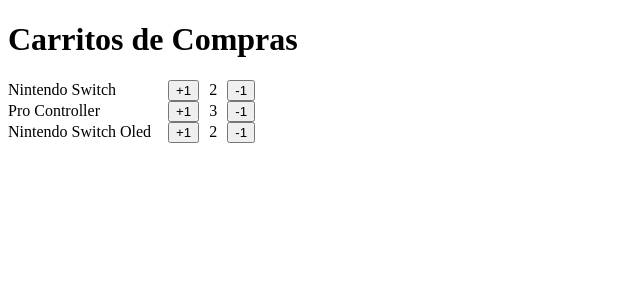
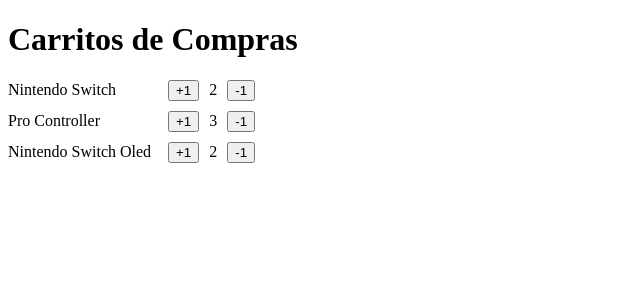
Before and after one commit to jedisonfs/curso-react, a React (Vite) app in the folder 02-first-steps/: page / in a window 1280 px wide. Shown: the top 300 px of the page, without its empty margins (0-640 px from the left). Built offline with nearby package versions, Linux system fonts and the light colour scheme.

Commit message:
[feat]: se agrega archvios css, css tradicional y modules

```diff
--- /dev/null
+++ b/02-first-steps/src/shopping-car/ItemCounter.css
@@ -0,0 +1,14 @@
+.item-row {
+    display: flex;
+    align-items: center;
+    gap: 10px;
+    margin-top: 10px;
+}
+
+.item-text {
+    width: 150px;
+}
+
+.color {
+    color: red;
+}
--- /dev/null
+++ b/02-first-steps/src/shopping-car/ItemCounter.module.css
@@ -0,0 +1,10 @@
+.item-row {
+    display: flex;
+    align-items: center;
+    gap: 10px;
+    margin-top: 10px;
+}
+
+.item-text {
+    width: 150px;
+}
--- a/02-first-steps/src/shopping-car/ItemCounter.tsx
+++ b/02-first-steps/src/shopping-car/ItemCounter.tsx
@@ -1,4 +1,8 @@
 import { useState } from "react";
+
+// import './ItemCounter.css'
+import styles from './ItemCounter.module.css'
+
 
 interface Props {
   nameConsole: string;
@@ -23,29 +27,30 @@
     if (count === 0) return
     setCount(count - 1); // setCOunt es el nombre de la vairbale que se destructuro del userState
   }
-
-
   // const handleClick = () => {
   //   console.log({ nameConsole });
   // }
 
   return (
-    <section style={{
-      display: 'flex',
-      alignItems: 'center',
-      gap: 10
-    }}
+    <section className={styles['item-row']}   /// modulo css
+    // <section className="item-row"   /// modulo css tracional
+    // style={{
+    //   display: 'flex',
+    //   alignItems: 'center',
+    //   gap: 10
+    // }}
     >
-      <span
+      <span className={styles['item-text']}
         style={{
-          width: 150
+          // width: 150,
+          color: count === 1? 'red' : 'black'
         }}>{nameConsole}</span>
       <button
-        // onClick={handleAdd} // Como metodo referencia que recibe un para metro del onClick
-        onClick={() => {
-          if(count === 10)
-          setCount(count+1);
-        }}
+        onClick={handleAdd} // Como metodo referencia que recibe un para metro del onClick
+        // onClick={() => {
+        //   if(count === 10)
+        //   setCount(count+1);
+        // }}
       >+1</button>
       <span>{count}</span>
       <button onClick={handleSubtract}>-1</button>
```
